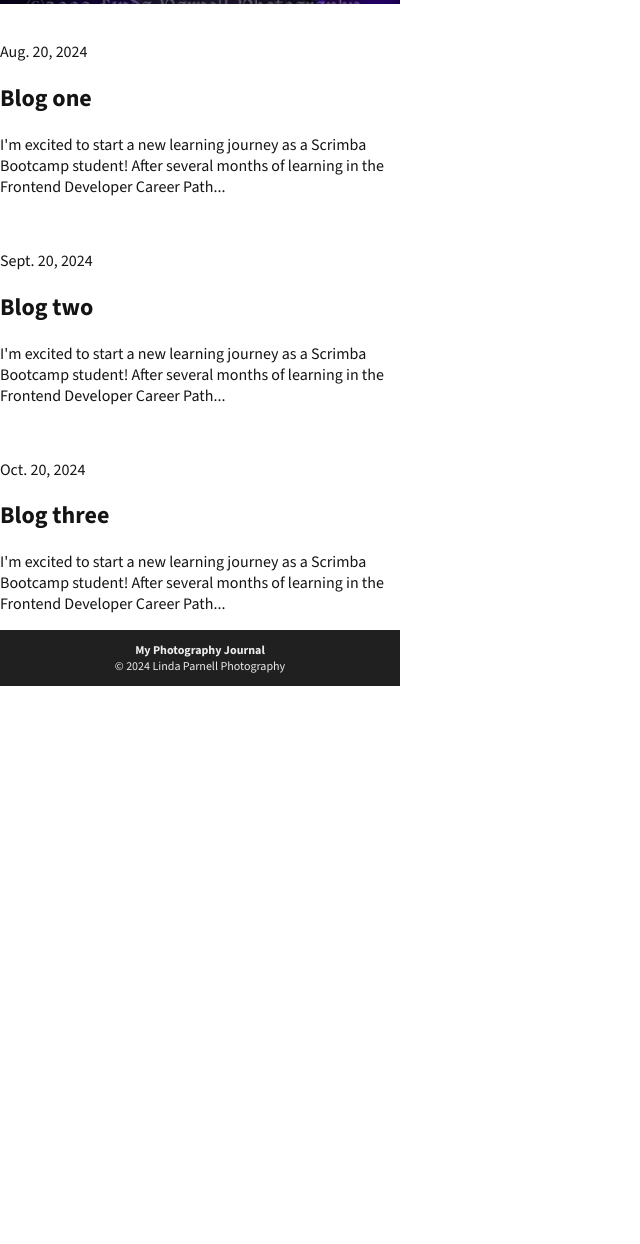
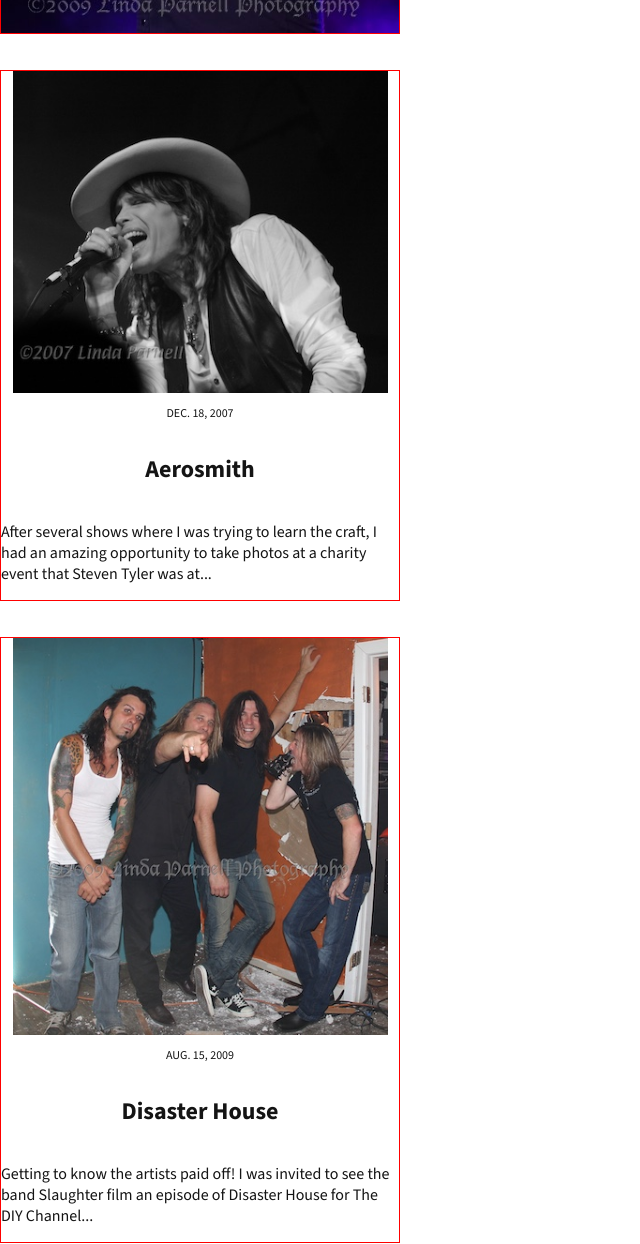
Before and after one commit to pirate032/learning-journal-solo-project, a website built with Vite: page index.html in a window 1280 px wide. Shown: the part 469-1713 px from the top of the page, without its empty margins (0-640 px from the left). Before the commit the page ends 1155 px from the top, so only its background shows below. Built offline with nearby package versions, Linux system fonts and the light colour scheme.

Commit message:
added photo for blog 2

```diff
--- a/css/style.css
+++ b/css/style.css
@@ -14,7 +14,7 @@
         "head"
         "main"
         "foot"
-        "...."
+        "....";
 }
 header {
     grid-area: head;
@@ -40,6 +40,7 @@
 a:hover {
     color: #0a9396;
 }
+
 .hero {
     grid-area: hero;
     background-image: url("/images/JohnnySingo.jpg");
@@ -53,13 +54,27 @@
     font-size: 2rem;
     font-weight: bold;
 }
-.hero .date {
+.date {
     font-size: 0.75rem;
     text-transform: uppercase;
 }
 .home-link {
     margin-right: 8px;
 }
+
+section {
+    border: 1px solid red;
+    display: flex;
+    flex-direction: column;
+    align-items: center;
+    margin-bottom: 2.25em;
+}
+
+.steven-tyler,
+.slaughter {
+    max-width: 375px;
+}
+
 footer {
     grid-area: foot;
     display: flex;
--- a/index.html
+++ b/index.html
@@ -32,19 +32,21 @@
                 </p>
             </section>
             <section class="blog-one">
-                <img>
-                <p class="date">Aug. 20, 2024</p>
-                <h2>Blog one</h2>
-                <p>I'm excited to start a new learning journey as a Scrimba Bootcamp student!
-                    After several months of learning in the Frontend Developer Career Path...
+                <img class="steven-tyler" src="/images/StevenTyler.jpg"
+                    alt="black and white photo of Steven Tyler in a hat, singing">
+                <p class="date">Dec. 18, 2007</p>
+                <h2>Aerosmith</h2>
+                <p>After several shows where I was trying to learn the craft, I had an amazing
+                    opportunity to take photos at a charity event that Steven Tyler was at...
                 </p>
             </section>
             <section class="blog-two">
-                <img>
-                <p class="date">Sept. 20, 2024</p>
-                <h2>Blog two</h2>
-                <p>I'm excited to start a new learning journey as a Scrimba Bootcamp student!
-                    After several months of learning in the Frontend Developer Career Path...
+                <img class="slaughter" src="/images/DisasterHouse.jpeg"
+                    alt="the band Slaughter posing for a photo in a torn up home">
+                <p class="date">Aug. 15, 2009</p>
+                <h2>Disaster House</h2>
+                <p>Getting to know the artists paid off!  I was invited to see the band Slaughter
+                    film an episode of Disaster House for The DIY Channel...
                 </p>
             </section>
             <section class="blog-three">
```
Also changed, not shown: images/DisasterHouse.jpeg (added).
